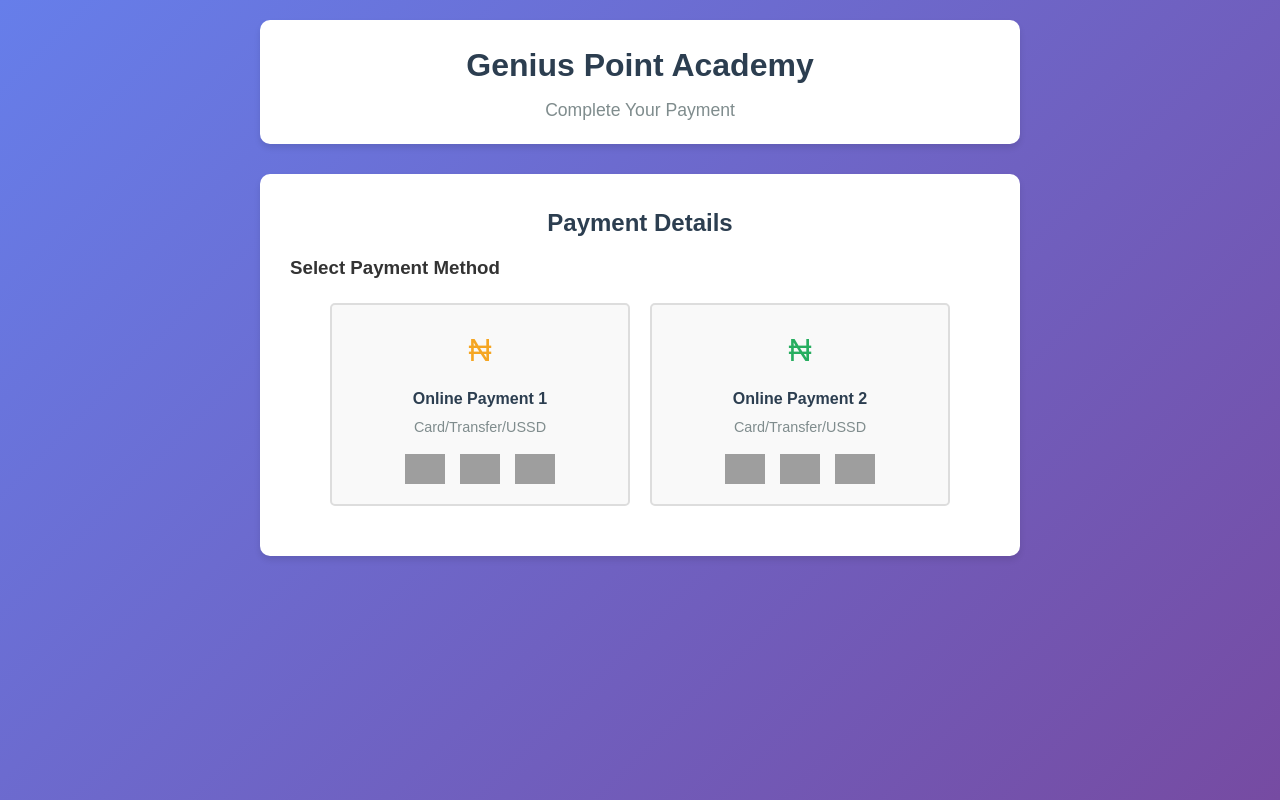
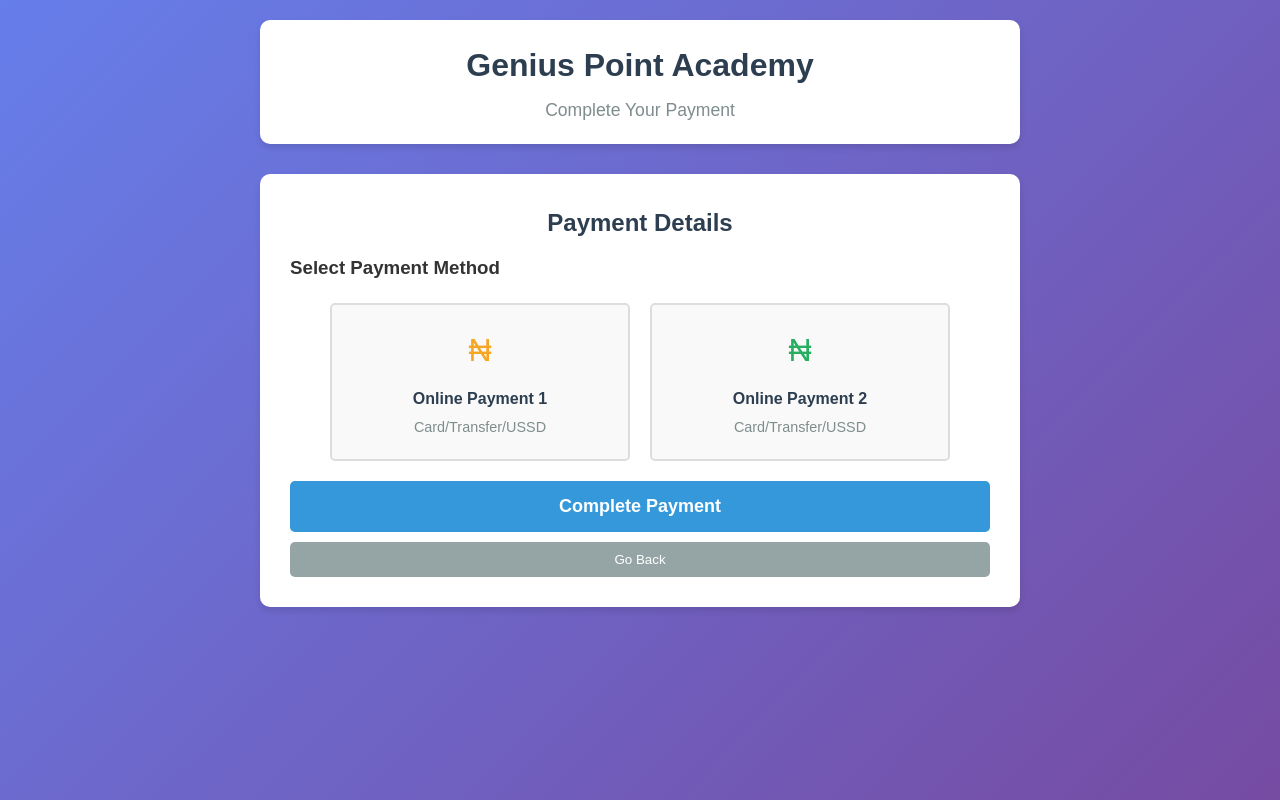
Before and after one commit to geniuspointacademy/GPA_mass_tutorial, a website: page payment.html in a window 1280 px wide. Drawn offline with Linux system fonts and the light colour scheme; grey boxes are pictures that could not be loaded.

Commit message:
Update payment.html

```diff
--- a/payment.html
+++ b/payment.html
@@ -26,29 +26,29 @@
 
                 <h3>Select Payment Method</h3>
                 <div class="payment-methods">
-    <!-- Online Payment 1 -->
+                    <!-- Online Payment 1 - First Flutterwave Account -->
                     <div class="payment-method" onclick="selectPaymentMethod('flutterwave1')" id="paymentMethod1">
-        <div class="payment-method-icon" style="color: #F5A623;">₦</div>
+                        <div style="font-size: 2em; color: #F5A623;">₦</div>
                         <h4>Online Payment 1</h4>
                         <p>Card/Transfer/USSD</p>
-        <div class="accepted-cards">
-            <img src="https://upload.wikimedia.org/wikipedia/commons/5/5e/Visa_Inc._logo.svg" alt="Visa">
-            <img src="https://upload.wikimedia.org/wikipedia/commons/2/2a/Mastercard-logo.svg" alt="Mastercard">
-            <img src="https://upload.wikimedia.org/wikipedia/commons/4/40/Verve_%28card%29.png" alt="Verve">
+                    </div>
+
+                    <!-- Online Payment 2 - Second Flutterwave Account -->
+                    <div class="payment-method" onclick="selectPaymentMethod('flutterwave2')" id="paymentMethod2">
+                        <div style="font-size: 2em; color: #27ae60;">₦</div>
+                        <h4>Online Payment 2</h4>
+                        <p>Card/Transfer/USSD</p>
                     </div>
                 </div>
 
-    <!-- Online Payment 2 -->
-    <div class="payment-method" onclick="selectPaymentMethod('flutterwave2')" id="paymentMethod2">
-        <div class="payment-method-icon" style="color: #27ae60;">₦</div>
-        <h4>Online Payment 2</h4>
-        <p>Card/Transfer/USSD</p>
-        <div class="accepted-cards">
-            <img src="https://upload.wikimedia.org/wikipedia/commons/5/5e/Visa_Inc._logo.svg" alt="Visa">
-            <img src="https://upload.wikimedia.org/wikipedia/commons/2/2a/Mastercard-logo.svg" alt="Mastercard">
-            <img src="https://upload.wikimedia.org/wikipedia/commons/4/40/Verve_%28card%29.png" alt="Verve">
+                <div id="paymentDetails">
+                    <!-- Payment details will appear here -->
                 </div>
-    </div>
+
+                <!-- REMOVED: Bank Transfer Instructions (since you don't want manual transfer) -->
+
+                <button id="payButton" class="btn-primary" onclick="processPayment()" disabled>Complete Payment</button>
+                <button class="btn-secondary" onclick="window.history.back()" style="width: 100%; margin-top: 10px; padding: 10px; background: #95a5a6; color: white; border: none; border-radius: 5px; cursor: pointer;">Go Back</button>
             </div>
         </main>
     </div>
```
Lines whose indentation alone changed are shown as unchanged.
